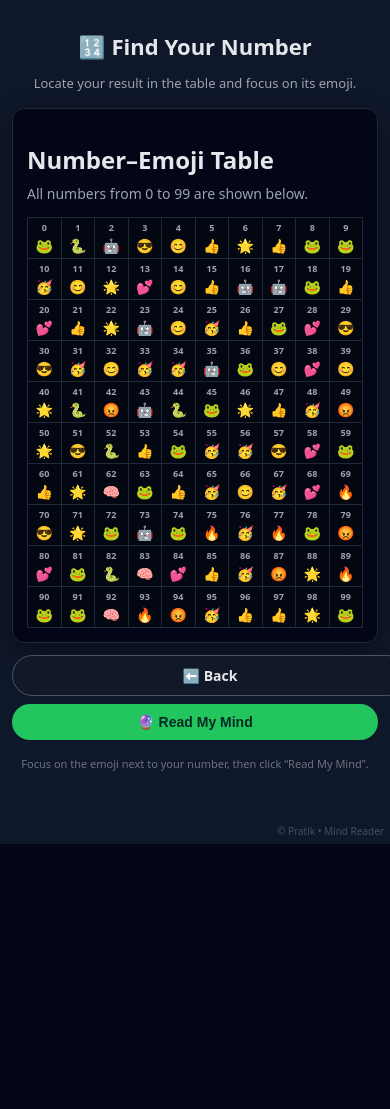
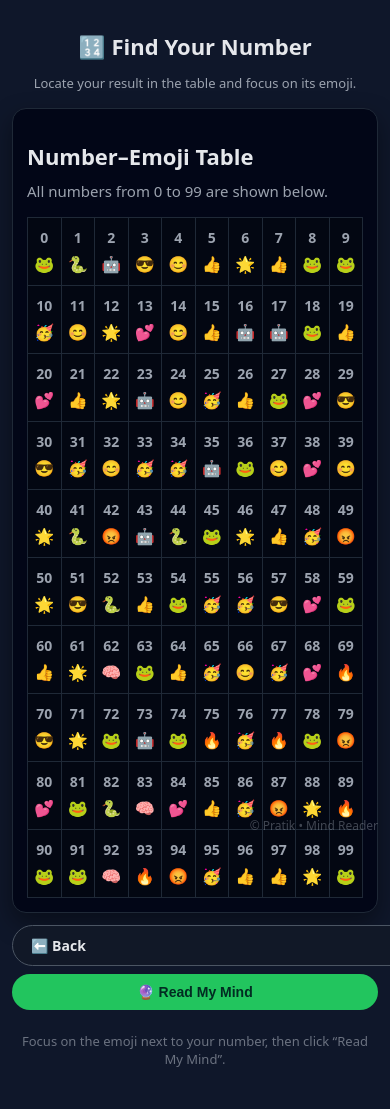
Before and after one commit to PratikNanda/mind_reader_app_pratiknanda, a Flask app: page /board in a window 390 px wide. Before the commit the page ends 844 px from the top, so only its background shows below. Run offline with Flask 3, Linux system fonts and the light colour scheme.

Commit message:
increased font sizes

```diff
--- a/static/style.css
+++ b/static/style.css
@@ -3,48 +3,69 @@ body {
     font-family: system-ui, -apple-system, BlinkMacSystemFont, "Segoe UI", sans-serif;
     background: #0f172a;
     color: #e5e7eb;
+    font-size: 15px; /* base increase */
 }
 
 .container {
-    max-width: 900px;
+    max-width: 1100px; /* wider for large screens */
     margin: 0 auto;
-    padding: 24px 16px 40px;
+    padding: 28px 20px 44px;
 }
 
 h1 {
     text-align: center;
-    margin-bottom: 4px;
+    margin-bottom: 6px;
+    font-size: 32px;
+}
+
+h2 {
+    font-size: 22px;
 }
 
 .subtitle {
     text-align: center;
     color: #9ca3af;
-    margin-bottom: 20px;
+    margin-bottom: 22px;
+    font-size: 16px;
 }
 
 .card {
     background: #020617;
-    border-radius: 12px;
-    padding: 16px 20px;
-    margin-bottom: 16px;
+    border-radius: 14px;
+    padding: 24px 28px;
+    margin-bottom: 20px;
     box-shadow: 0 10px 25px rgba(0, 0, 0, 0.4);
     border: 1px solid #1f2937;
 }
 
-.instructions ol {
-    padding-left: 20px;
+/* ---------------- INDEX PAGE ---------------- */
+
+.instruction-list {
+    font-size: 16px;
+    line-height: 1.7;
+}
+
+.instruction-list li {
+    margin-bottom: 14px;
+}
+
+.lead {
+    font-size: 16px;
+    margin-bottom: 16px;
 }
 
 .hint {
-    margin-top: 8px;
+    margin-top: 10px;
     color: #9ca3af;
-    font-size: 14px;
+    font-size: 15px;
 }
+
+/* ---------------- BUTTONS ---------------- */
 
 .controls {
     display: flex;
-    gap: 12px;
-    margin-bottom: 16px;
+    gap: 14px;
+    margin-bottom: 20px;
 }
 
 .controls.center {
@@ -53,13 +74,13 @@ h1 {
 
 .btn {
     display: inline-block;
-    padding: 8px 16px;
+    padding: 10px 18px;
     border-radius: 999px;
     border: none;
     text-decoration: none;
     font-weight: 600;
     cursor: pointer;
-    font-size: 14px;
+    font-size: 15px;
 }
 
 .btn.primary {
@@ -77,27 +98,33 @@ h1 {
     opacity: 0.9;
 }
 
-.board h2 {
-    margin-bottom: 8px;
+.btn-large {
+    font-size: 16px;
+    padding: 12px 30px;
 }
 
-/* 10x10 table tuned to fit on screen */
+/* ---------------- BOARD PAGE ---------------- */
+
+.board h2 {
+    margin-bottom: 10px;
+}
+
 .board-wrapper {
     overflow-x: auto;
-    margin-top: 8px;
+    margin-top: 16px;
 }
 
 .board-table {
     width: 100%;
     border-collapse: collapse;
     table-layout: fixed;
-    font-size: 11px; /* smaller to fit 10x10 nicely */
+    font-size: 15px;
 }
 
 .board-table td {
     border: 1px solid #1f2937;
     text-align: center;
-    padding: 4px 2px;
+    padding: 10px 6px;
     background: #030712;
 }
 
@@ -105,41 +132,62 @@ h1 {
     display: block;
     font-weight: 600;
     color: #9ca3af;
-    margin-bottom: 2px;
-    font-size: 11px;
+    margin-bottom: 6px;
+    font-size: 14px;
 }
 
 .emoji {
-    font-size: 18px;
+    font-size: 26px;
 }
+
+/* ---------------- RESULT PAGE ---------------- */
 
 .reveal {
     text-align: center;
 }
 
 .big-emoji {
-    font-size: 100px;
-    margin: 10px 0 4px;
+    font-size: 170px; /* BIG impact */
+    margin: 18px 0 8px;
 }
+
+.small-label {
+    font-size: 15px;
+    color: #9ca3af;
+    margin-bottom: 6px;
+}
+
+/* ---------------- FOOTER & WATERMARK ---------------- */
 
 footer {
     text-align: center;
-    margin-top: 20px;
-    font-size: 12px;
+    margin-top: 22px;
+    font-size: 13px;
     color: #6b7280;
 }
+
+.watermark {
+    position: fixed;
+    right: 12px;
+    bottom: 10px;
+    font-size: 12px;
+    color: #9ca3af;
+    opacity: 0.4;
+    pointer-events: none;
+    z-index: 9999;
+}
+
+/* ---------------- ANIMATION ---------------- */
 
 .hidden {
     display: none;
 }
 
-/* Mind-reading animation */
-
 .mind-orbit {
     position: relative;
-    width: 90px;
-    height: 90px;
-    margin: 0 auto 12px auto;
+    width: 100px;
+    height: 100px;
+    margin: 0 auto 14px auto;
 }
 
 .orbit-center {
@@ -148,7 +196,7 @@ footer {
     display: flex;
     align-items: center;
     justify-content: center;
-    font-size: 34px;
+    font-size: 40px;
 }
 
 .orbit-circle {
@@ -160,7 +208,7 @@ footer {
 }
 
 .orbit-circle-delay {
-    inset: 10px;
+    inset: 12px;
     animation-duration: 3s;
     animation-direction: reverse;
 }
@@ -171,16 +219,14 @@ footer {
     }
 }
 
-/* Roleplay text + dots */
-
 .reading-line {
-    font-size: 14px;
-    margin-bottom: 8px;
+    font-size: 15px;
+    margin-bottom: 10px;
     color: #e5e7eb;
 }
 
 .thinking-dots {
-    font-size: 20px;
+    font-size: 22px;
     letter-spacing: 4px;
     color: #9ca3af;
 }
@@ -199,36 +245,11 @@ footer {
 }
 
 @keyframes blink {
-    0%, 100% {
-        opacity: 0.2;
-    }
-    40% {
-        opacity: 1;
-    }
+    0%, 100% { opacity: 0.2; }
+    40% { opacity: 1; }
 }
 
-/* Small label above result */
-
-.small-label {
-    font-size: 13px;
-    color: #9ca3af;
-    margin-bottom: 4px;
-}
-
-/* Watermark */
-.watermark {
-    position: fixed;
-    right: 10px;
-    bottom: 8px;
-    font-size: 11px;
-    color: #9ca3af;
-    opacity: 0.4;
-    pointer-events: none;        /* so it never blocks clicks */
-    z-index: 9999;
-}
-/* ========================= */
-/*    Responsive tweaks      */
-/* ========================= */
+/* ---------------- MOBILE (UNCHANGED BEHAVIOR) ---------------- */
 
 @media (max-width: 768px) {
     .container {
@@ -246,7 +267,7 @@ footer {
     }
 
     .card {
-        padding: 14px 14px;
+        padding: 14px;
         margin-bottom: 12px;
     }
 
@@ -261,50 +282,14 @@ footer {
         gap: 8px;
     }
 
-    .controls.center {
-        align-items: stretch;
-    }
-
     .btn,
     .btn-large {
         width: 100%;
-        text-align: center;
-        padding: 10px 14px;
         font-size: 14px;
     }
 
-    footer {
-        margin-top: 16px;
-        font-size: 11px;
-    }
-
-    .watermark {
-        font-size: 10px;
-        right: 6px;
-        bottom: 6px;
-    }
-}
-
-@media (max-width: 480px) {
-    /* Board table on very small screens */
-    .board-wrapper {
-        margin-top: 4px;
-    }
-
-    .board-table {
-        font-size: 9px;
-    }
-
-    .board-table td {
-        padding: 3px 1px;
-    }
-
-    .number {
-        font-size: 9px;
-    }
-
     .emoji {
-        font-size: 14px;
+        font-size: 16px;
     }
 
     .big-emoji {
```
